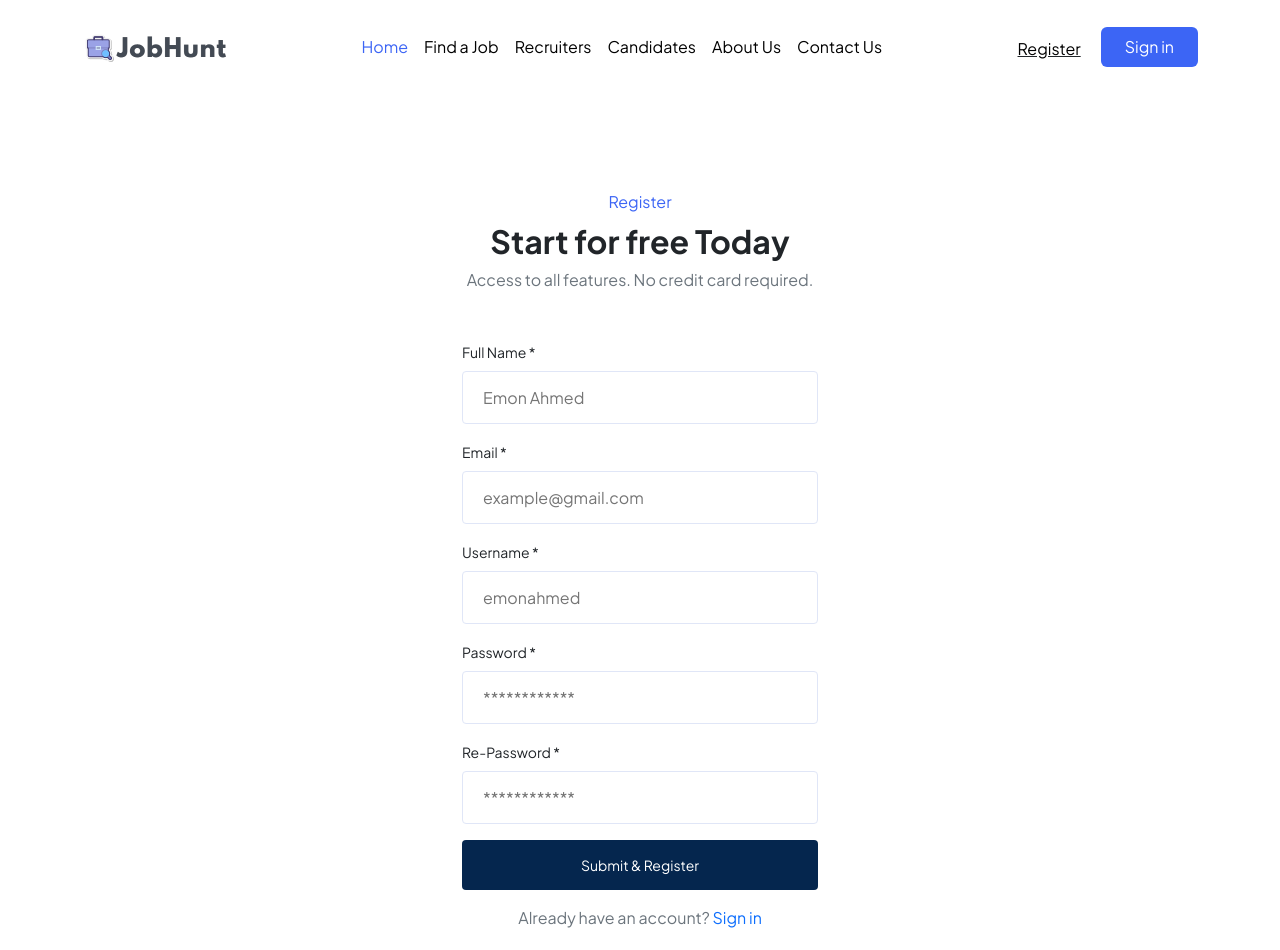
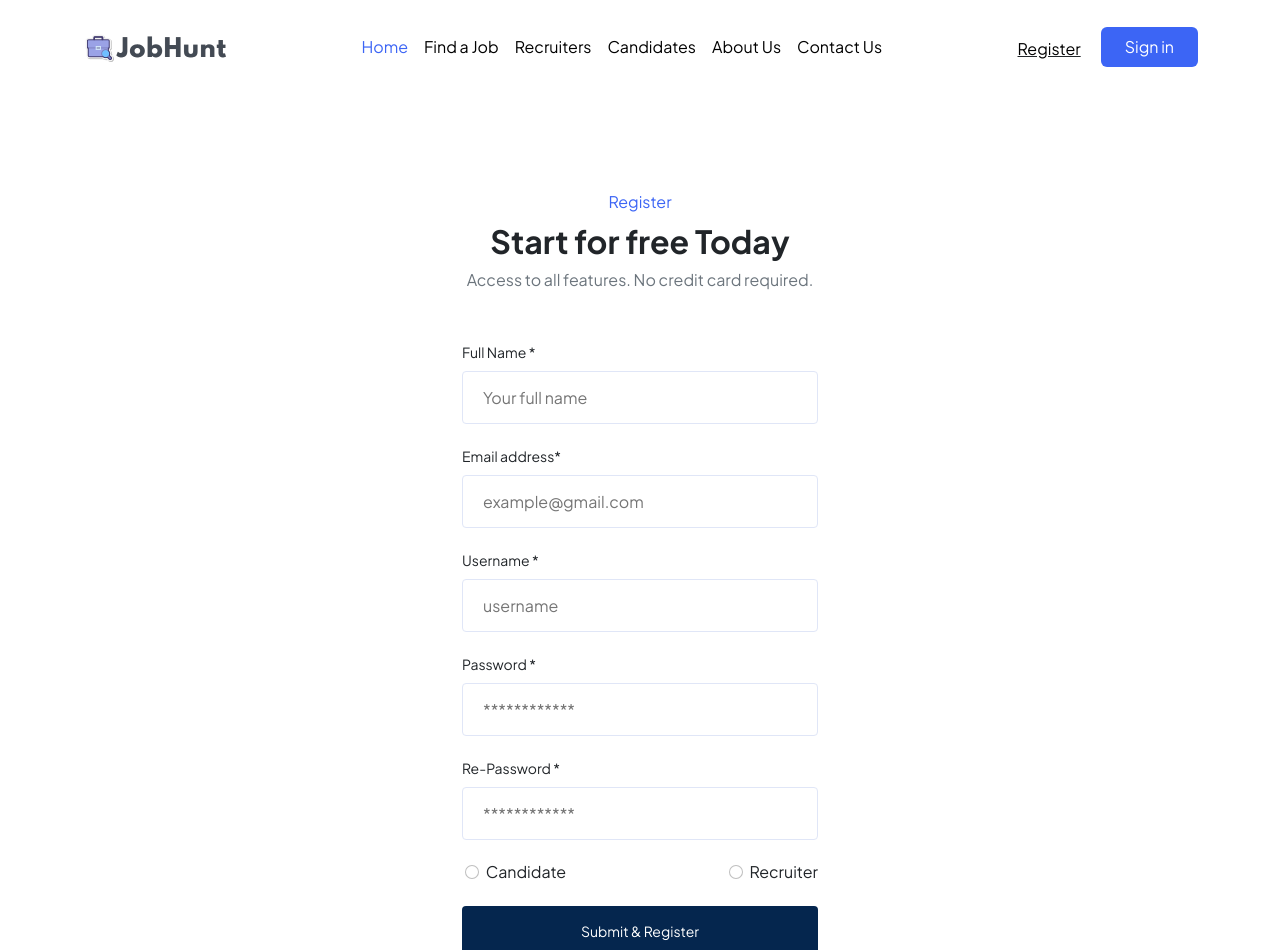
Before and after one commit to Emon-Ahmed/JobHunt-Bangladesh, a Next.js app: page /register in a window 1280 px wide. Shown: the top 950 px of the page. Built offline with nearby package versions, Linux system fonts and the light colour scheme; no server answers.

Commit message:
Login ERROR

```diff
--- a/package.json
+++ b/package.json
@@ -9,6 +9,7 @@
     "lint": "next lint"
   },
   "dependencies": {
+    "bcryptjs": "^2.4.3",
     "bootstrap": "^5.2.3",
     "formik": "^2.2.9",
     "next": "13.0.5",
@@ -19,5 +20,8 @@
     "react-simple-star-rating": "^5.1.7",
     "reactstrap": "^9.1.5",
     "swiper": "^8.4.5"
+  },
+  "devDependencies": {
+    "mongoose": "^6.8.3"
   }
 }
--- a/pages/profile/index.js
+++ b/pages/profile/index.js
@@ -169,6 +169,7 @@ const Profile = () => {
               >
                 <h3 className="text-black fw-bolder">My Account</h3>
                 <p className="text-black-50 py-1">Update your profile</p>
+                <p className="text-black-50 py-1">{session?.user?.email}</p>
               </div>
               <div
                 className="tab-pane fade"
--- a/pages/register.js
+++ b/pages/register.js
@@ -3,8 +3,51 @@ import React from "react";
 import Link from "next/link";
 import NavBar from "../components/Frontend/Header/NavBar";
 import Footer from "../components/Frontend/Footer/Footer";
+import { Formik, Form, Field, ErrorMessage } from "formik";
+import { useRouter } from "next/router";
+const Register = () => {
+  const validate = (values) => {
+    const errors = {};
 
-const Register = () => {
+    if (!values.fullname) {
+      errors.fullname = "Required";
+    } else if (values.fullname.length > 15) {
+      errors.fullname = "Must be 15 characters or less";
+    }
+
+    if (!values.email) {
+      errors.email = "Required";
+    } else if (
+      !/^[A-Z0-9._%+-]+@[A-Z0-9.-]+\.[A-Z]{2,4}$/i.test(values.email)
+    ) {
+      errors.email = "Invalid email address";
+    }
+
+    if (!values.username) {
+      errors.username = "Required";
+    } else if (values.username.length > 15) {
+      errors.username = "Must be 15 characters or less";
+    }
+
+    if (!values.password) {
+      errors.password = "Required";
+    } else if (values.password.length < 8) {
+      errors.password = "Must be greater then 8 characters";
+    }
+
+    if (!values.cpassword) {
+      errors.cpassword = "Required";
+    } else if (values.password !== values.cpassword) {
+      errors.cpassword = "Password not match..!";
+    }
+
+    if (!values.role) {
+      errors.role = "Select One Role, Candidate/Recruiter";
+    }
+
+    return errors;
+  };
+  const router = useRouter();
   return (
     <>
       <Head>
@@ -28,77 +71,155 @@ const Register = () => {
                 Access to all features. No credit card required.
               </p>
             </div>
-            <form className="login-register text-start my-5">
+            <Formik
+              initialValues={{
+                username: "",
+                fullname: "",
+                email: "",
+                password: "",
+                cpassword: "",
+                role: "",
+              }}
+              onSubmit={async (values) => {
+                const options = {
+                  method: "POST",
+                  headers: { "Content-Type": "application/json" },
+                  body: JSON.stringify(values),
+                };
+                await fetch("http://localhost:3000/api/auth/signup", options)
+                  .then((res) => res.json())
+                  .then((data) => {
+                    if (data) router.push("http://localhost:3000/");
+                  });
+              }}
+              validate={validate}
+            >
+              <Form className="login-register text-start my-5">
                 <div className="form-group">
-                <label className="form-label fontSize14" for="input-1">
+                  <label className="form-label fontSize14" htmlFor="input-1">
                     Full Name *
                   </label>
-                <input
+                  <Field
                     className="no-outline"
                     id="input-1"
                     type="text"
-                  required=""
+                    required
                     name="fullname"
-                  placeholder="Emon Ahmed"
+                    placeholder="Your full name"
                   />
+                  <div className="fontSize14 pt-1 text-center text-danger">
+                    <ErrorMessage name="fullname" />
+                  </div>
                 </div>
                 <div className="form-group">
-                <label className="form-label fontSize14" for="input-email">
-                  Email *
+                  <label className="form-label fontSize14" htmlFor="input-email">
+                    Email address*
                   </label>
-                <input
+                  <Field
                     className="no-outline"
                     id="input-email"
                     type="text"
-                  required=""
-                  name="fullemail"
+                    required
+                    name="email"
                     placeholder="example@gmail.com"
                   />
+                  <div className="fontSize14 pt-1 text-center text-danger">
+                    <ErrorMessage name="email" />
+                  </div>
                 </div>
                 <div className="form-group">
-                <label className="form-label fontSize14" for="input-1">
+                  <label className="form-label fontSize14" htmlFor="input-1">
                     Username *
                   </label>
-                <input
+                  <Field
                     className="no-outline"
                     id="input-1"
                     type="text"
-                  required=""
+                    required
                     name="username"
-                  placeholder="emonahmed"
+                    placeholder="username"
                   />
+                  <div className="fontSize14 pt-1 text-center text-danger">
+                    <ErrorMessage name="username" />
+                  </div>
                 </div>
                 <div className="form-group">
-                <label className="form-label fontSize14" for="input-4">
+                  <label className="form-label fontSize14" htmlFor="input-4">
                     Password *
                   </label>
-                <input
+
+                  <Field
                     className=" no-outline"
                     id="input-4"
                     type="password"
-                  required=""
+                    required
                     name="password"
                     placeholder="************"
                   />
+                  <div className="fontSize14 pt-1 text-center text-danger">
+                    <ErrorMessage name="password" />
+                  </div>
                 </div>
                 <div className="form-group">
-                <label className="form-label fontSize14" for="input-4">
+                  <label className="form-label fontSize14" htmlFor="input-5">
                     Re-Password *
                   </label>
-                <input
+                  <Field
                     className=" no-outline"
-                  id="input-4"
+                    id="input-5"
                     type="password"
-                  required=""
-                  name="password"
+                    required
+                    name="cpassword"
                     placeholder="************"
                   />
+                  <div className="fontSize14 pt-1 text-center text-danger">
+                    <ErrorMessage name="cpassword" />
+                  </div>
+                </div>
+                <div className="d-flex align-items-center justify-content-between">
+                  <div className="form-check d-flex  align-items-center">
+                    <Field
+                      className="form-check-input"
+                      type="radio"
+                      name="role"
+                      id="candidate"
+                      value="candidate"
+                    />
+                    <label
+                      className="form-check-label ms-1"
+                      htmlFor="candidate"
+                    >
+                      Candidate
+                    </label>
+                  </div>
+                  <div className="form-check d-flex  align-items-center">
+                    <Field
+                      className="form-check-input"
+                      type="radio"
+                      name="role"
+                      id="Recruiter"
+                      value="recruiter"
+                    />
+                    <label
+                      className="form-check-label ms-1"
+                      htmlFor="Recruiter"
+                    >
+                      Recruiter
+                    </label>
+                  </div>
+                </div>
+                <div className="fontSize14 pt-1 text-center text-danger">
+                  <ErrorMessage name="role" />
                 </div>
 
-              <div className="d-flex justify-content-center align-items-center my-3 text-center">
-                <div className="login-btn w-100" type="submit" name="login">
+                <div className="border-remove-btn d-flex justify-content-center align-items-center my-3 text-center">
+                  <button
+                    className="login-btn w-100"
+                    type="submit"
+                    name="login"
+                  >
                     Submit & Register
-                </div>
+                  </button>
                 </div>
                 <div className="text-muted text-center">
                   Already have an account?{" "}
@@ -106,7 +227,8 @@ const Register = () => {
                     Sign in
                   </Link>
                 </div>
-            </form>
+              </Form>
+            </Formik>
           </div>
         </div>
       </div>
--- a/styles/globals.css
+++ b/styles/globals.css
@@ -433,3 +433,11 @@ Contact Us
 .register-btn .btn {
   border: none !important;
 }
+.form-check input{
+  height: 1em !important;
+  margin-top: 0em !important;
+  margin-right: 0.2em;
+}
+.border-remove-btn button{
+  border: none !important;
+}
```
Also changed, not shown: database/connection.js (added, +14 -0 lines), model/Schema.js (added, +13 -0 lines), pages/api/auth/[...nextauth].js (+33 -6 lines), pages/api/auth/signup.js (added, +35 -0 lines), pages/sign-in.js (+73 -20 lines), 1 other file (tests, documents, lock files or other folders). Lines whose indentation alone changed are shown as unchanged.
